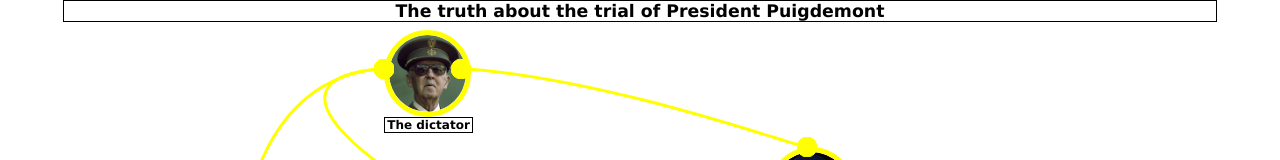
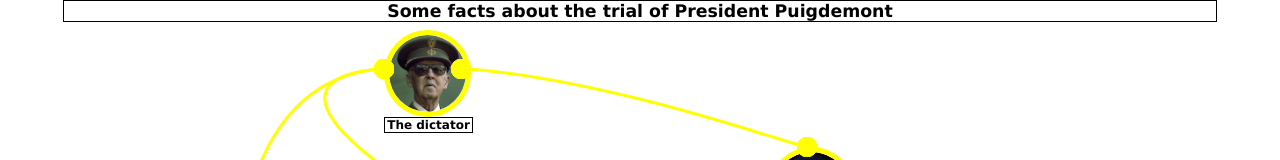
Before and after one commit to anonicat/anonicat.github.io, a plain HTML site: page index.html in a window 1280 px wide. Shown: the top 160 px of the page. Drawn offline with Linux system fonts and the light colour scheme.

Commit message:
Update index.html

```diff
--- a/index.html
+++ b/index.html
@@ -19,7 +19,7 @@ body { margin: 0px;}div.diagramContainer{ margin: auto; position: fixed; left:0p
 <body>
 
 <div class="diagramContainer" id="diagramContainer">
-<div class="title">The truth about the trial of President Puigdemont</div>
+<div class="title">Some facts about the trial of President Puigdemont</div>
 <div class="item" id="item1"><img class="face" src="franco.png" onmouseover="document.getElementById('content').innerHTML=content_franco;document.body.scrollTop=0;document.documentElement.scrollTop=0;"><div class="role">The dictator</div></div>
 <div class="item" id="item2"><img class="face" src="felipe.png" onmouseover="document.getElementById('content').innerHTML=content_felipe;document.body.scrollTop=0;document.documentElement.scrollTop=0;"><div class="role">The king</div></div>
 <div class="item" id="item3"><img class="face" src="mrajoy.png" onmouseover="document.getElementById('content').innerHTML=content_mrajoy;document.body.scrollTop=0;document.documentElement.scrollTop=0;"><div class="role">M.Rajoy</div></div>
```
